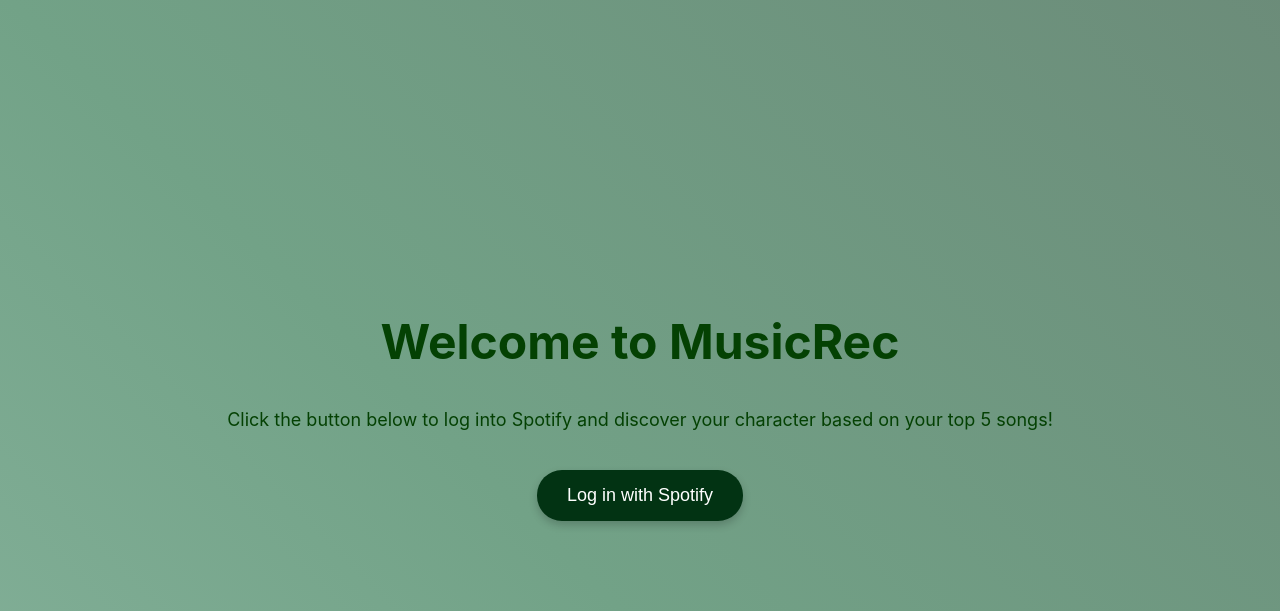
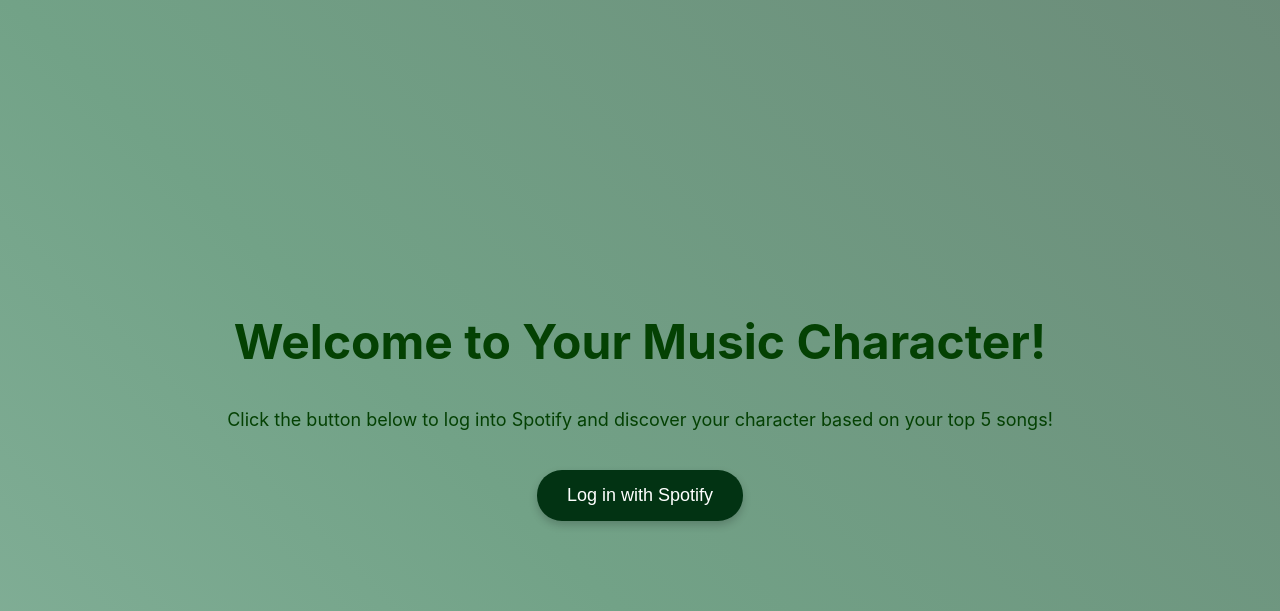
Before and after one commit to srimathivadivel/YourMusicCharacter, a Flask app: page / in a window 1280 px wide. Shown: the top 611 px of the page. Run offline with Flask 3, Linux system fonts and the light colour scheme.

Commit message:
changes with buttons

```diff
--- a/main.py
+++ b/main.py
@@ -279,8 +279,11 @@
         logging.error(f"Error fetching top songs: {str(e)}")
         return render_template('top_songs.html', error=f"Error fetching top songs: {str(e)}")
     tracks = []
+    genres = []
     for track in top_songs_data['items']:
         genre = get_genre_for_artist(track['artists'][0]['id'], sp)
+        if genre:
+            genres.append(genre)
         tracks.append({
             'id': track['id'],
             'name': track['name'],
@@ -289,7 +292,29 @@
             'preview_url': track['preview_url']
         })
     logging.debug(f"Tracks to be rendered: {tracks}")
+    session['genres'] = genres  # Store genres in session
     return render_template('top_songs.html', tracks=tracks)
+
+@app.route('/discover-character')
+def discover_character():
+    genres = session.get('genres', [])
+    if not genres:
+        logging.error("No genres found in session.")
+        return redirect('/')
+
+    logging.debug(f"Processing genres for character classification: {genres}")
+    character_type = classify_character(genres)
+    (character_name, character_image_url), character_type = get_character_by_genre(character_type)
+    image_path = url_for('static', filename='characters/' + character_image_url)
+
+    logging.debug(f"Character Name: {character_name}, Image URL: {character_image_url}, Character Type: {character_type}")
+    logging.debug(f"Image Path: {image_path}")
+
+    return render_template('character.html',
+                           track_name="Your Top 5 Songs",
+                           character_name=character_name,
+                           character_image_url=character_image_url,
+                           character_type=character_type)
 
 @app.route('/character/<track_id>')
 def character(track_id):
--- a/templates/index.html
+++ b/templates/index.html
@@ -6,7 +6,7 @@
     <link rel="stylesheet" href="{{ url_for('static', filename='css/top_songs.css') }}">
 </head>
 <body>
-    <h1>Welcome to MusicRec</h1>
+    <h1>Welcome to Your Music Character!</h1>
 
     <p>Click the button below to log into Spotify and discover your character based on your top 5 songs!</p>
 
--- a/templates/top_songs.html
+++ b/templates/top_songs.html
@@ -31,7 +31,7 @@
             {% endfor %}
         </div>
         <div class="discover-button">
-            <a href="{{ url_for('character', track_id=tracks[0].id) }}">
+            <a href="{{ url_for('discover_character') }}">
                 <button>Discover Character</button>
             </a>
         </div>
```
Also changed, not shown: characters.db, 1 other file.
